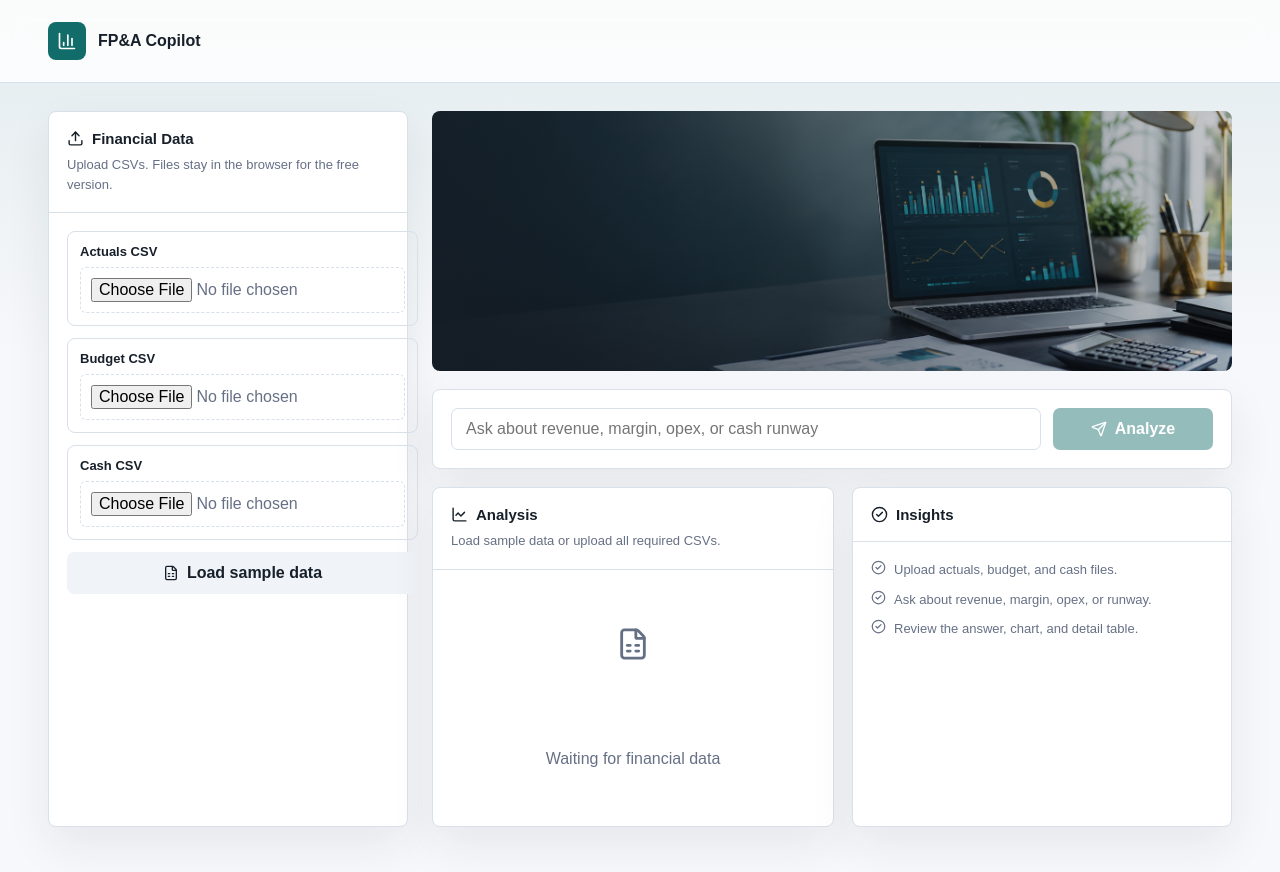
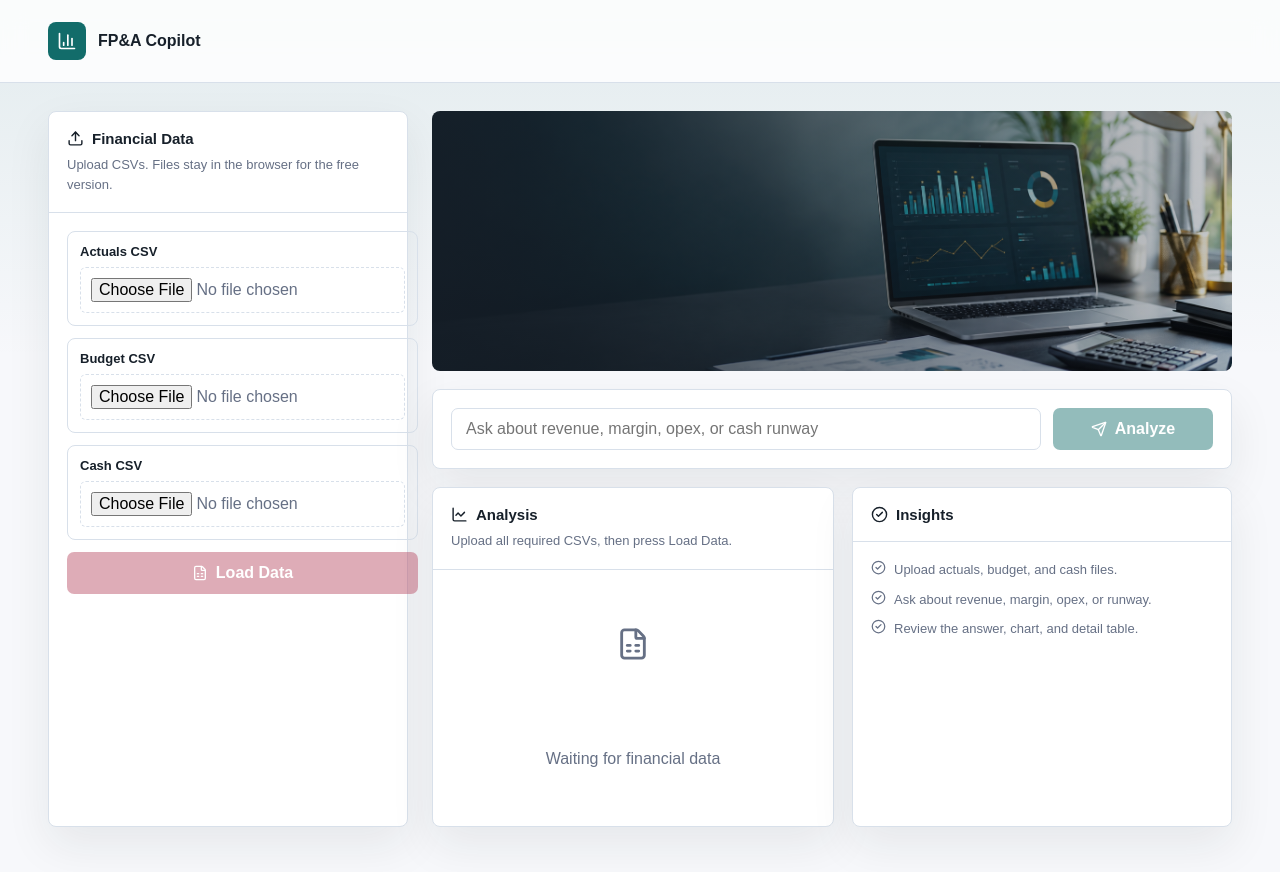
Before and after one commit to ravenfire24/financial-planning-analysis-copilot, a Next.js app: page / in a window 1280 px wide. Shown: the top 872 px of the page. Built offline with nearby package versions, Linux system fonts and the light colour scheme.

Commit message:
Add explicit load data workflow

```diff
--- a/app/globals.css
+++ b/app/globals.css
@@ -157,7 +157,7 @@ button {
   padding: 10px;
 }
 
-.sample-button,
+.load-button,
 .ask-button {
   align-items: center;
   border: 1px solid transparent;
@@ -168,16 +168,16 @@ button {
   justify-content: center;
 }
 
-.sample-button,
+.load-button,
 .ask-button {
   min-height: 42px;
   padding: 10px 14px;
   width: 100%;
 }
 
-.sample-button {
-  background: var(--panel-muted);
-  color: var(--foreground);
+.load-button {
+  background: var(--accent);
+  color: #fff;
 }
 
 .ask-button {
@@ -185,6 +185,7 @@ button {
   color: #fff;
 }
 
+.load-button:disabled,
 .ask-button:disabled {
   cursor: not-allowed;
   opacity: 0.45;
--- a/components/fpna-dashboard.tsx
+++ b/components/fpna-dashboard.tsx
@@ -31,7 +31,9 @@ import {
 import { useMemo, useState } from "react";
 import {
   AnalysisResult,
+  CashRow,
   DataSet,
+  FinancialRow,
   analyzeQuestion,
   buildSummary,
   cashRunway,
@@ -43,7 +45,6 @@ import {
   totalOpex,
   totalRevenue,
 } from "@/lib/finance";
-import { sampleActualsCsv, sampleBudgetCsv, sampleCashCsv } from "@/lib/sample-data";
 
 const chartColors = ["#126c6a", "#b84a62", "#c2892f", "#537188", "#7d5a50"];
 
@@ -57,8 +58,21 @@ const emptyStatus: UploadStatus = {
   cash: "",
 };
 
+type PendingDataSet = {
+  actuals: FinancialRow[];
+  budget: FinancialRow[];
+  cash: CashRow[];
+};
+
+const emptyPendingData: PendingDataSet = {
+  actuals: [],
+  budget: [],
+  cash: [],
+};
+
 export function FpnaDashboard() {
   const [data, setData] = useState<DataSet | null>(null);
+  const [pendingData, setPendingData] = useState<PendingDataSet>(emptyPendingData);
   const [query, setQuery] = useState("");
   const [result, setResult] = useState<AnalysisResult | null>(null);
   const [status, setStatus] = useState<UploadStatus>(emptyStatus);
@@ -79,20 +93,13 @@ export function FpnaDashboard() {
     };
   }, [data]);
 
-  function loadSampleData() {
-    const nextData = {
-      actuals: normalizeFinancialRows(parseCsv(sampleActualsCsv)),
-      budget: normalizeFinancialRows(parseCsv(sampleBudgetCsv)),
-      cash: normalizeCashRows(parseCsv(sampleCashCsv)),
-    };
+  function loadUploadedData() {
+    if (!isReady(pendingData)) {
+      return;
+    }
 
-    setData(nextData);
-    setResult(buildSummary(nextData));
-    setStatus({
-      actuals: "Sample loaded",
-      budget: "Sample loaded",
-      cash: "Sample loaded",
-    });
+    setData(pendingData);
+    setResult(buildSummary(pendingData));
   }
 
   async function handleFileUpload(key: FileKey, file: File | null) {
@@ -104,18 +111,16 @@ export function FpnaDashboard() {
     const text = await file.text();
     const rows = parseCsv(text);
 
-    setData((current) => {
-      const nextData = current ?? { actuals: [], budget: [], cash: [] };
-
+    setPendingData((current) => {
       if (key === "cash") {
         return {
-          ...nextData,
+          ...current,
           cash: normalizeCashRows(rows),
         };
       }
 
       return {
-        ...nextData,
+        ...current,
         [key]: normalizeFinancialRows(rows),
       };
     });
@@ -138,6 +143,7 @@ export function FpnaDashboard() {
   }
 
   const ready = data ? isReady(data) : false;
+  const uploadReady = isReady(pendingData);
 
   return (
     <main className="app-shell">
@@ -183,9 +189,9 @@ export function FpnaDashboard() {
                 status={status.cash}
                 onChange={(file) => handleFileUpload("cash", file)}
               />
-              <button className="sample-button" type="button" onClick={loadSampleData}>
+              <button className="load-button" disabled={!uploadReady || isParsing} type="button" onClick={loadUploadedData}>
                 {isParsing ? <Loader2 className="spin" size={16} /> : <FileSpreadsheet size={16} />}
-                Load sample data
+                Load Data
               </button>
             </div>
 
@@ -235,7 +241,7 @@ export function FpnaDashboard() {
                   {result?.title ?? "Analysis"}
                 </h2>
                 <p className="panel-note">
-                  {ready ? "Ask a question to generate an answer and chart." : "Load sample data or upload all required CSVs."}
+                  {ready ? "Ask a question to generate an answer and chart." : "Upload all required CSVs, then press Load Data."}
                 </p>
               </div>
               <div className="panel-body">
```
